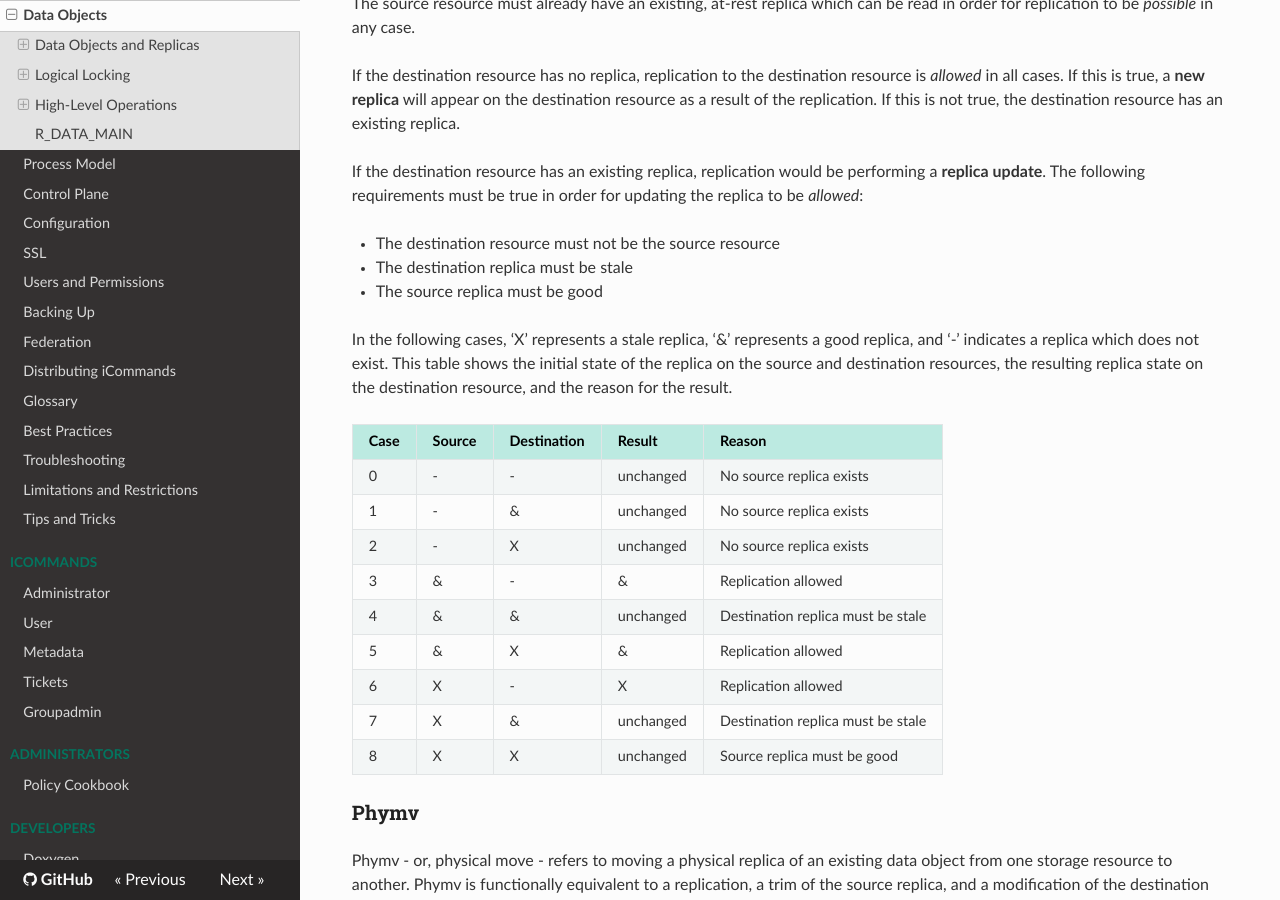
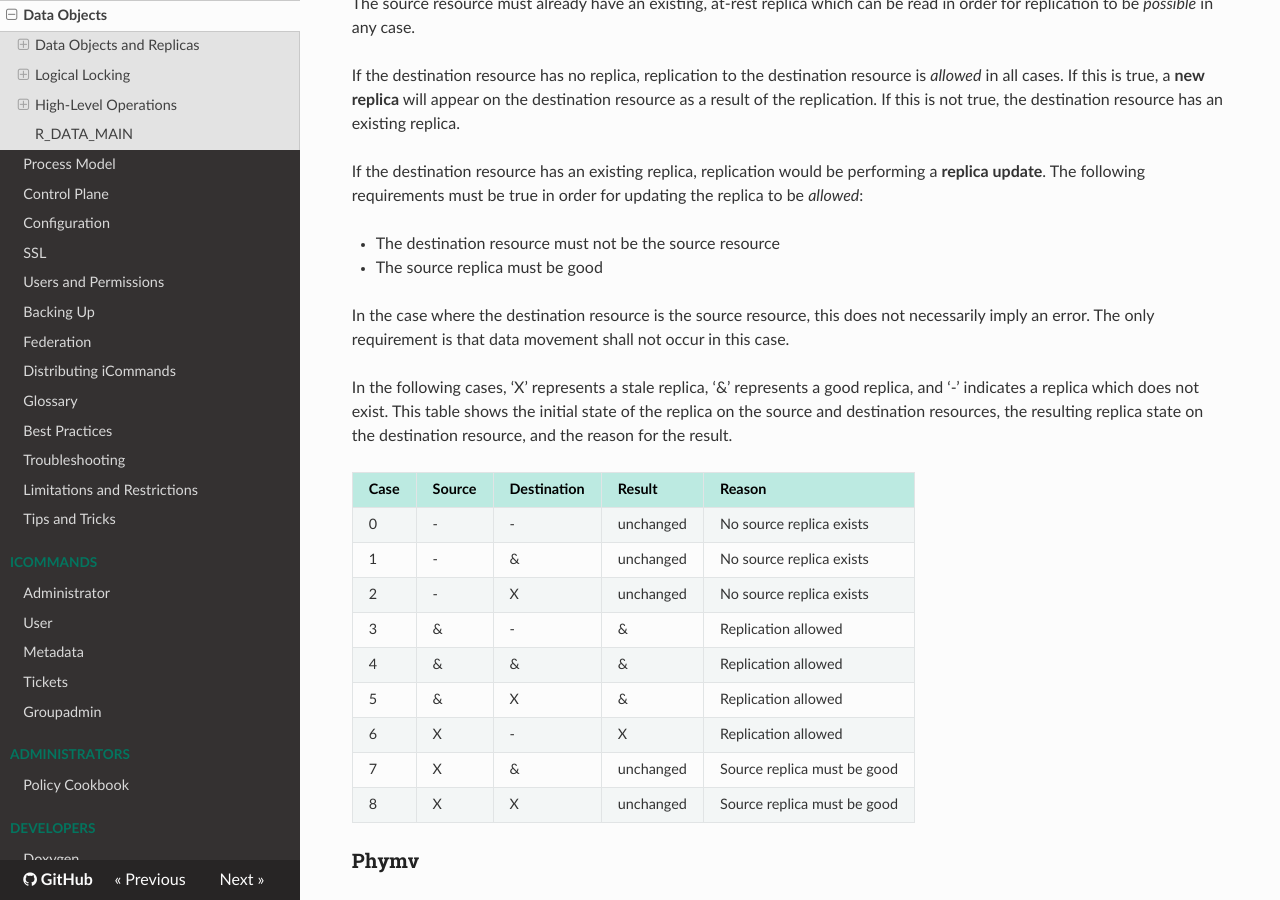
Before and after one commit to irods/irods_docs, an MkDocs documentation site: the page built from docs/system_overview/data_objects.md, in a window 1280 px wide and 900 px high, scrolled down 9177 px. Built offline with MkDocs 1.6.1, drawn with Linux system fonts in a browser that asks for light colours; nearby versions of some CDN libraries.

Commit message:
[irods/irods#7476] Replicate: Destination replicas can be good
This updates the replicate operation documentation in the Data Object
Operations section to reflect the fact that destination replicas can be
good.

```diff
--- a/docs/system_overview/data_objects.md
+++ b/docs/system_overview/data_objects.md
@@ -204,8 +204,9 @@ If the destination resource has no replica, replication to the destination resou
 If the destination resource has an existing replica, replication would be performing a **replica update**. The following requirements must be true in order for updating the replica to be *allowed*:
 
 - The destination resource must not be the source resource
-- The destination replica must be stale
 - The source replica must be good
+
+In the case where the destination resource is the source resource, this does not necessarily imply an error. The only requirement is that data movement shall not occur in this case.
 
 In the following cases, ‘X’ represents a stale replica, ‘&’ represents a good replica, and ‘-’ indicates a replica which does not exist. This table shows the initial state of the replica on the source and destination resources, the resulting replica state on the destination resource, and the reason for the result.
 
@@ -215,10 +216,10 @@ In the following cases, ‘X’ represents a stale replica, ‘&’ represents a
 | 1 | - | & | unchanged | No source replica exists |
 | 2 | - | X | unchanged | No source replica exists |
 | 3 | & | - | & | Replication allowed |
-| 4 | & | & | unchanged | Destination replica must be stale |
+| 4 | & | & | & | Replication allowed |
 | 5 | & | X | & | Replication allowed |
 | 6 | X | - | X | Replication allowed |
-| 7 | X | & | unchanged | Destination replica must be stale |
+| 7 | X | & | unchanged | Source replica must be good |
 | 8 | X | X | unchanged | Source replica must be good |
 
 ### Phymv
```
